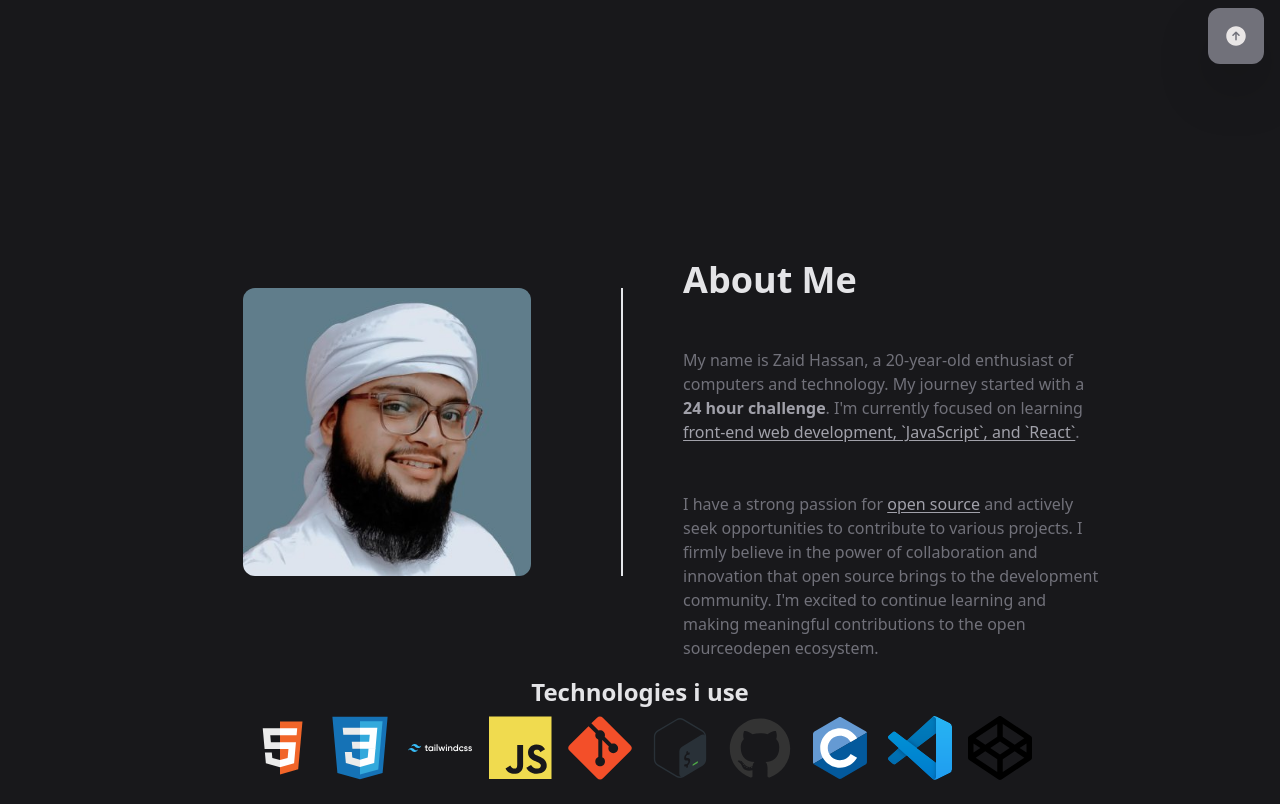
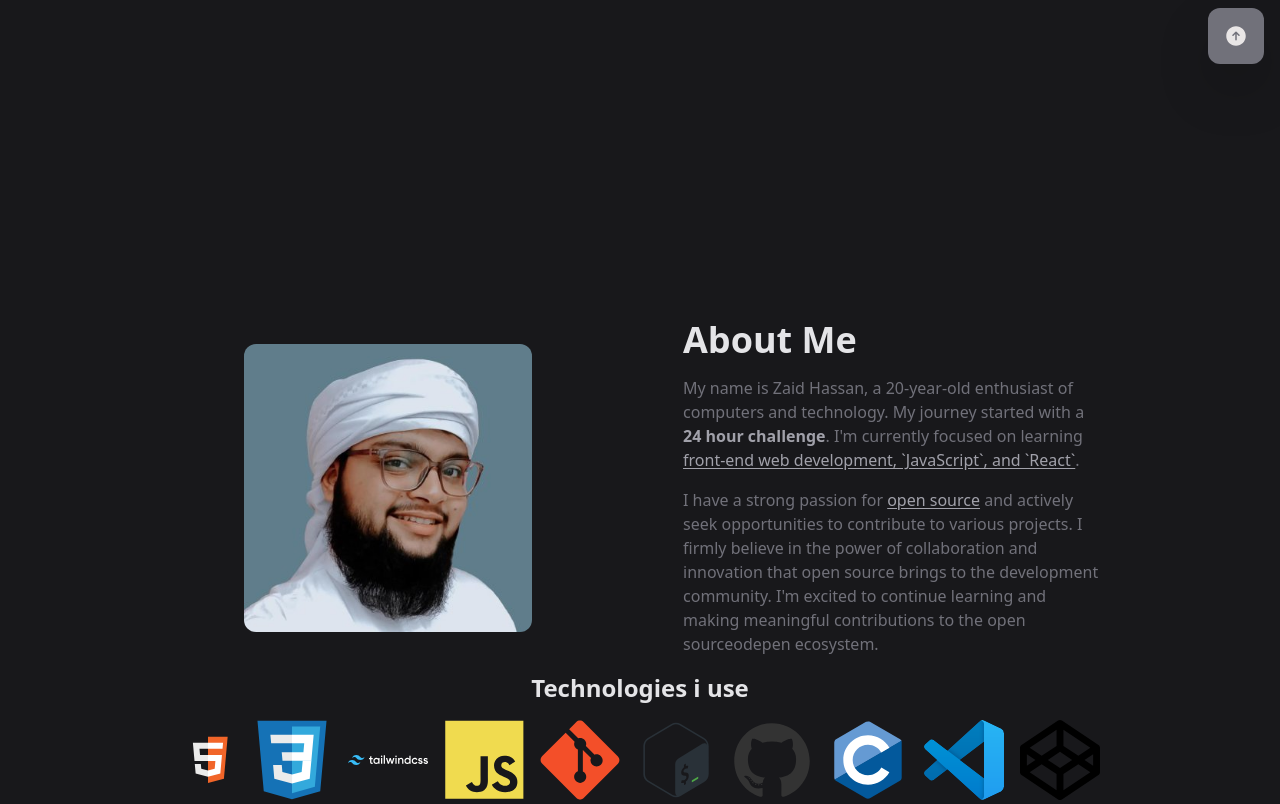
Before and after one commit to zaid-hassan/portfolio, a website: page index.html in a window 1280 px wide. Shown: the part 720-1524 px from the top of the page. Drawn offline with nearby package versions, Linux system fonts and the light colour scheme.

Commit message:
Fixed the about section

```diff
--- a/index.html
+++ b/index.html
@@ -121,18 +121,15 @@
     <!-- About section -->
     <section id="about">
         <!-- flex container -->
-        <div class="container flex flex-col h-screen mt-20 md:mt-0 space-y-4 mx-auto justify-center items-center">
-            <!-- about wrapper -->
-            <div class="flex flex-col md:flex-row justify-center items-center w-full">
+        <div class="flex container md:justify-center mx-auto mt-10 min-h-screen md:h-screen flex-col space-y-4">
+            <div class="flex h-fit flex-col md:flex-row space-y-10 md:space-y-0">
                 <!-- image -->
-                <div
-                    class="mt-8 flex justify-center items-center md:mr-8 md:border-r-2 md:-mt-14 md:w-1/2">
+                <div class="flex justify-center items-center md:mr-8 md:w-1/2">
                     <img src="images/profile.jpg" alt=""
                         class="transition ease-in-out duration-150 w-72 hover:-translate-x-2 hover:-translate-y-4 md:max-w-xs rounded-xl">
                 </div>
-
                 <!-- about -->
-                <div class="flex flex-col justify-center space-y-12 px-7 md:w-1/2">
+                <div class="flex flex-col justify-center space-y-4 px-7 md:w-1/2">
                     <h2 class="max-w-md text-zinc-200 text-3xl font-bold text-center md:text-left md:text-4xl">
                         About Me
                     </h2>
@@ -154,14 +151,11 @@
                     </p>
                 </div>
             </div>
-            <!-- icon wrapper -->
-            <div class="flex flex-col w-full space-y-2">
+            <div class="flex h-fit flex-col space-y-4">
                 <h1 class="font-bold text-center text-zinc-200 text-2xl">Technologies i use</h1>
 
                 <div class="flex flex-wrap px-4 justify-center items-center space-x-2 md:space-x-4">
-                    <!-- <i class="devicon-javascript-plain colored text-4xl"></i> -->
-
-                    <svg viewBox="0 0 128 128" class="h-16 w-16>
+                    <svg viewBox="0 0 128 128" class="h-14 w-14 md:h-20 md:w-20>
                         <path fill=" #E44D26" d="M19.037 113.876L9.032 1.661h109.936l-10.016 112.198-45.019 12.48z">
                         </path>
                         <path fill="#F16529" d="M64 116.8l36.378-10.086 8.559-95.878H64z"></path>
@@ -174,7 +168,7 @@
                     </svg>
 
 
-                    <svg viewBox="0 0 128 128" class="h-16 w-16">
+                    <svg viewBox="0 0 128 128" class="h-14 w-14 md:h-20 md:w-20">
                         <path fill="#1572B6"
                             d="M18.814 114.123L8.76 1.352h110.48l-10.064 112.754-45.243 12.543-45.119-12.526z"></path>
                         <path fill="#33A9DC" d="M64.001 117.062l36.559-10.136 8.601-96.354h-45.16v106.49z"></path>
@@ -193,7 +187,7 @@
                     </svg>
 
 
-                    <svg viewBox="0 0 128 128" class="h-16 w-16">
+                    <svg viewBox="0 0 128 128" class="h-14 w-14 md:h-20 md:w-20">
                         <path fill="#38bdf8"
                             d="M13.227 56.074c-3.528 0-5.727 1.778-6.602 5.301 1.324-1.773 2.875-2.426 4.625-1.977 1 .25 1.727.977 2.523 1.801 1.301 1.324 2.801 2.852 6.079 2.852 3.523 0 5.722-1.778 6.597-5.301-1.324 1.773-2.875 2.426-4.625 1.977-1-.25-1.722-.977-2.523-1.801-1.301-1.324-2.801-2.852-6.074-2.852zM6.602 64C3.074 64 .875 65.773 0 69.3c1.324-1.777 2.875-2.425 4.625-1.976 1 .25 1.727.977 2.523 1.801 1.301 1.324 2.801 2.852 6.079 2.852 3.523 0 5.722-1.778 6.597-5.301-1.324 1.773-2.875 2.426-4.625 1.972-1-.25-1.722-.972-2.523-1.796C11.398 65.523 9.898 64 6.602 64zm0 0">
                         </path>
@@ -203,21 +197,21 @@
                     </svg>
 
 
-                    <svg viewBox="0 0 128 128" class="h-16 w-16">
+                    <svg viewBox="0 0 128 128" class="h-14 w-14 md:h-20 md:w-20">
                         <path fill="#F0DB4F"
                             d="M2 1v125h125V1H2zm66.119 106.513c-1.845 3.749-5.367 6.212-9.448 7.401-6.271 1.44-12.269.619-16.731-2.059-2.986-1.832-5.318-4.652-6.901-7.901l9.52-5.83c.083.035.333.487.667 1.071 1.214 2.034 2.261 3.474 4.319 4.485 2.022.69 6.461 1.131 8.175-2.427 1.047-1.81.714-7.628.714-14.065C58.433 78.073 58.48 68 58.48 58h11.709c0 11 .06 21.418 0 32.152.025 6.58.596 12.446-2.07 17.361zm48.574-3.308c-4.07 13.922-26.762 14.374-35.83 5.176-1.916-2.165-3.117-3.296-4.26-5.795 4.819-2.772 4.819-2.772 9.508-5.485 2.547 3.915 4.902 6.068 9.139 6.949 5.748.702 11.531-1.273 10.234-7.378-1.333-4.986-11.77-6.199-18.873-11.531-7.211-4.843-8.901-16.611-2.975-23.335 1.975-2.487 5.343-4.343 8.877-5.235l3.688-.477c7.081-.143 11.507 1.727 14.756 5.355.904.916 1.642 1.904 3.022 4.045-3.772 2.404-3.76 2.381-9.163 5.879-1.154-2.486-3.069-4.046-5.093-4.724-3.142-.952-7.104.083-7.926 3.403-.285 1.023-.226 1.975.227 3.665 1.273 2.903 5.545 4.165 9.377 5.926 11.031 4.474 14.756 9.271 15.672 14.981.882 4.916-.213 8.105-.38 8.581z">
                         </path>
                     </svg>
 
 
-                    <svg viewBox="0 0 128 128" class="h-16 w-16">
+                    <svg viewBox="0 0 128 128" class="h-14 w-14 md:h-20 md:w-20">
                         <path fill="#F34F29"
                             d="M124.737 58.378L69.621 3.264c-3.172-3.174-8.32-3.174-11.497 0L46.68 14.71l14.518 14.518c3.375-1.139 7.243-.375 9.932 2.314 2.703 2.706 3.461 6.607 2.294 9.993l13.992 13.993c3.385-1.167 7.292-.413 9.994 2.295 3.78 3.777 3.78 9.9 0 13.679a9.673 9.673 0 01-13.683 0 9.677 9.677 0 01-2.105-10.521L68.574 47.933l-.002 34.341a9.708 9.708 0 012.559 1.828c3.778 3.777 3.778 9.898 0 13.683-3.779 3.777-9.904 3.777-13.679 0-3.778-3.784-3.778-9.905 0-13.683a9.65 9.65 0 013.167-2.11V47.333a9.581 9.581 0 01-3.167-2.111c-2.862-2.86-3.551-7.06-2.083-10.576L41.056 20.333 3.264 58.123a8.133 8.133 0 000 11.5l55.117 55.114c3.174 3.174 8.32 3.174 11.499 0l54.858-54.858a8.135 8.135 0 00-.001-11.501z">
                         </path>
                     </svg>
 
 
-                    <svg viewBox="0 0 128 128" class="h-16 w-16">
+                    <svg viewBox="0 0 128 128" class="h-14 w-14 md:h-20 md:w-20">
                         <path fill="none" d="M4.24 4.24h119.53v119.53H4.24z"></path>
                         <path fill="#293138"
                             d="M109.01 28.64L71.28 6.24c-2.25-1.33-4.77-2-7.28-2s-5.03.67-7.28 2.01l-37.74 22.4c-4.5 2.67-7.28 7.61-7.28 12.96v44.8c0 5.35 2.77 10.29 7.28 12.96l37.73 22.4c2.25 1.34 4.76 2 7.28 2 2.51 0 5.03-.67 7.28-2l37.74-22.4c4.5-2.67 7.28-7.62 7.28-12.96V41.6c0-5.34-2.77-10.29-7.28-12.96zM79.79 98.59l.06 3.22c0 .39-.25.83-.55.99l-1.91 1.1c-.3.15-.56-.03-.56-.42l-.03-3.17c-1.63.68-3.29.84-4.34.42-.2-.08-.29-.37-.21-.71l.69-2.91c.06-.23.18-.46.34-.6.06-.06.12-.1.18-.13.11-.06.22-.07.31-.03 1.14.38 2.59.2 3.99-.5 1.78-.9 2.97-2.72 2.95-4.52-.02-1.64-.9-2.31-3.05-2.33-2.74.01-5.3-.53-5.34-4.57-.03-3.32 1.69-6.78 4.43-8.96l-.03-3.25c0-.4.24-.84.55-1l1.85-1.18c.3-.15.56.04.56.43l.03 3.25c1.36-.54 2.54-.69 3.61-.44.23.06.34.38.24.75l-.72 2.88c-.06.22-.18.44-.33.58a.77.77 0 01-.19.14c-.1.05-.19.06-.28.05-.49-.11-1.65-.36-3.48.56-1.92.97-2.59 2.64-2.58 3.88.02 1.48.77 1.93 3.39 1.97 3.49.06 4.99 1.58 5.03 5.09.05 3.44-1.79 7.15-4.61 9.41zm26.34-60.5l-35.7 22.05c-4.45 2.6-7.73 5.52-7.74 10.89v43.99c0 3.21 1.3 5.29 3.29 5.9-.65.11-1.32.19-1.98.19-2.09 0-4.15-.57-5.96-1.64l-37.73-22.4c-3.69-2.19-5.98-6.28-5.98-10.67V41.6c0-4.39 2.29-8.48 5.98-10.67l37.74-22.4c1.81-1.07 3.87-1.64 5.96-1.64s4.15.57 5.96 1.64l37.74 22.4c3.11 1.85 5.21 5.04 5.8 8.63-1.27-2.67-4.09-3.39-7.38-1.47z">
@@ -229,7 +223,7 @@
 
 
                     <a href="https://github.com/zaid-hassan" target="_blank">
-                        <svg viewBox="0 0 128 128" class="h-16 w-16">
+                        <svg viewBox="0 0 128 128" class="h-14 w-14 md:h-20 md:w-20">
                             <g fill="#333">
                                 <path fill-rule="evenodd" clip-rule="evenodd"
                                     d="M64 5.103c-33.347 0-60.388 27.035-60.388 60.388 0 26.682 17.303 49.317 41.297 57.303 3.017.56 4.125-1.31 4.125-2.905 0-1.44-.056-6.197-.082-11.243-16.8 3.653-20.345-7.125-20.345-7.125-2.747-6.98-6.705-8.836-6.705-8.836-5.48-3.748.413-3.67.413-3.67 6.063.425 9.257 6.223 9.257 6.223 5.386 9.23 14.127 6.562 17.573 5.02.542-3.903 2.107-6.568 3.834-8.076-13.413-1.525-27.514-6.704-27.514-29.843 0-6.593 2.36-11.98 6.223-16.21-.628-1.52-2.695-7.662.584-15.98 0 0 5.07-1.623 16.61 6.19C53.7 35 58.867 34.327 64 34.304c5.13.023 10.3.694 15.127 2.033 11.526-7.813 16.59-6.19 16.59-6.19 3.287 8.317 1.22 14.46.593 15.98 3.872 4.23 6.215 9.617 6.215 16.21 0 23.194-14.127 28.3-27.574 29.796 2.167 1.874 4.097 5.55 4.097 11.183 0 8.08-.07 14.583-.07 16.572 0 1.607 1.088 3.49 4.148 2.897 23.98-7.994 41.263-30.622 41.263-57.294C124.388 32.14 97.35 5.104 64 5.104z">
@@ -243,7 +237,7 @@
 
 
 
-                    <svg viewBox="0 0 128 128" class="h-16 w-16">
+                    <svg viewBox="0 0 128 128" class="h-14 w-14 md:h-20 md:w-20">
                         <path fill="#659AD3"
                             d="M115.4 30.7L67.1 2.9c-.8-.5-1.9-.7-3.1-.7-1.2 0-2.3.3-3.1.7l-48 27.9c-1.7 1-2.9 3.5-2.9 5.4v55.7c0 1.1.2 2.4 1 3.5l106.8-62c-.6-1.2-1.5-2.1-2.4-2.7z">
                         </path>
@@ -255,7 +249,7 @@
                         </path>
                     </svg>
 
-                    <svg viewBox="0 0 128 128" class="h-16 w-16">
+                    <svg viewBox="0 0 128 128" class="h-14 w-14 md:h-20 md:w-20">
                         <mask id="a" width="128" height="128" x="0" y="0" maskUnits="userSpaceOnUse"
                             style="mask-type:alpha">
                             <path fill="#fff" fill-rule="evenodd"
@@ -315,7 +309,7 @@
 
                     <a href="https://codepen.io/zaid-hassan-the-looper">
 
-                        <svg viewBox="0 0 128 128" class="h-16 w-16">
+                        <svg viewBox="0 0 128 128" class="h-14 w-14 md:h-20 md:w-20">
                             <path
                                 d="m125.571 39.926-58.5-39c-1.997-1.23-4.128-1.24-6.142 0l-58.5 39C.929 40.926 0 42.712 0 44.497v39c0 1.786.929 3.572 2.429 4.571l58.5 39.006c1.996 1.229 4.128 1.24 6.142 0l58.5-39.006c1.5-.999 2.429-2.785 2.429-4.57v-39c0-1.786-.929-3.572-2.429-4.572zm-56.07-24.144 43.07 28.715-19.214 12.858L69.5 41.425V15.784zm-11.001 0v25.644L34.642 57.354 15.428 44.498 58.5 15.782zm-47.5 39 13.786 9.215L11 73.212v-18.43zm47.5 57.43L15.428 83.497 34.642 70.64 58.5 86.569v25.643zM64 76.997l-19.428-13 19.428-13 19.428 13-19.428 13zm5.5 35.215V86.569L93.357 70.64l19.214 12.857-43.07 28.715zm47.5-39-13.786-9.215L117 54.783v18.429z">
                             </path>
@@ -331,7 +325,7 @@
     <section id="project">
         <!-- flex container -->
         <div
-            class="container flex flex-col mx-auto space-y-12 px-11 mt-32 md:mt-0 justify-center items-center md:space-y-0  md:items-start md:h-screen">
+            class="container flex flex-col mx-auto space-y-12 px-11 mt-10 md:mt-0 justify-center items-center md:space-y-0  md:items-start md:h-screen">
             <!-- My Projects -->
             <div class="flex flex-col space-y-12">
                 <h2 class="max-w-md text-zinc-200 text-3xl font-bold text-center md:text-left md:text-4xl">My Projects
```
Also changed, not shown: css/main.css.
